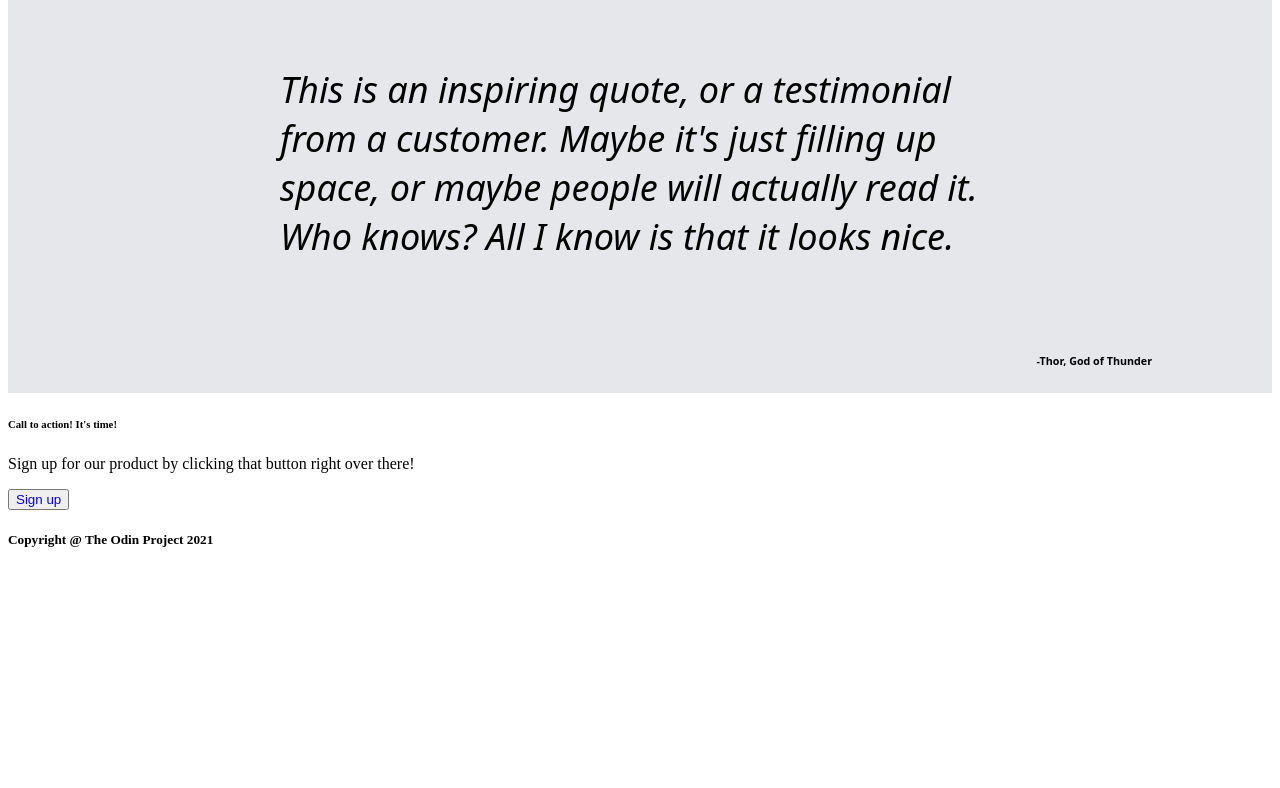
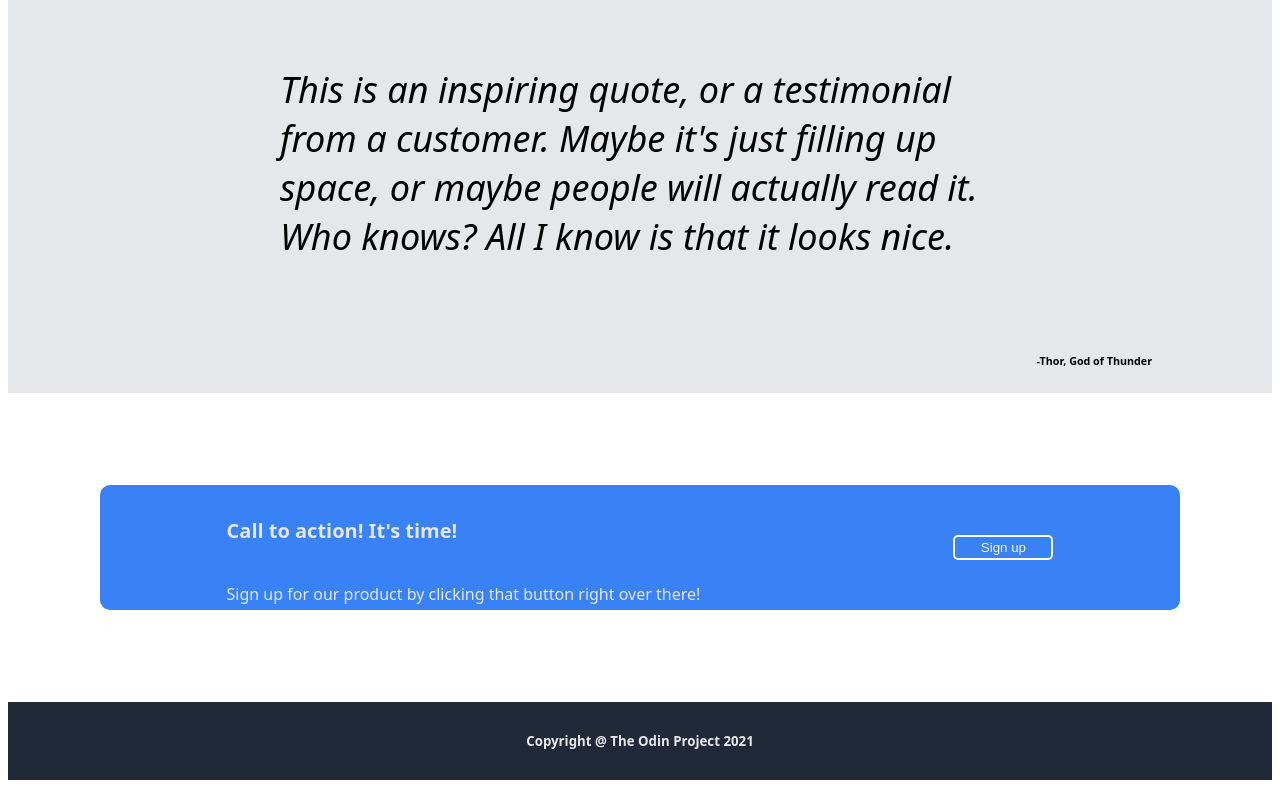
Before and after one commit to MJCLGIT/landing-page, a plain HTML site: page index.html in a window 1280 px wide. Shown: the part 889-1677 px from the top of the page. Before the commit the page ends 1459 px from the top, so only its background shows below. Drawn offline with Linux system fonts and the light colour scheme.

Commit message:
finish section 4. Issue with text.

```diff
--- a/index.html
+++ b/index.html
@@ -54,9 +54,11 @@
         <h6>-Thor, God of Thunder</h6>
     </div>
 
-    <div>
-        <h6>Call to action! It's time!</h6>
-        <p>Sign up for our product by clicking that button right over there!</p>
+    <div class="section-4">
+        <div class="text">
+            <div><h6>Call to action! It's time!</h6></div>
+            <div><p>Sign up for our product by clicking that button right over there!</p></div>
+        </div>
         <button>
             <a href=".">Sign up</a>
         </button>
--- a/style.css
+++ b/style.css
@@ -6,6 +6,15 @@ header {
     padding-left: 64px;
     padding-right: 64px;
     font-family: system-ui, -apple-system, BlinkMacSystemFont, 'Segoe UI', Roboto, Oxygen, Ubuntu, Cantarell, 'Open Sans', 'Helvetica Neue', sans-serif;
+}
+
+footer {
+    font-family: system-ui, -apple-system, BlinkMacSystemFont, 'Segoe UI', Roboto, Oxygen, Ubuntu, Cantarell, 'Open Sans', 'Helvetica Neue', sans-serif;
+    background-color: #1f2937;
+    padding: 8px;
+    color: #e5e7eb;
+    font-weight: lighter;
+    text-align: center;
 }
 
 .header-logo {
@@ -108,6 +117,9 @@ body {
     border-radius: 10px;
 }
 
+/* section 2 */
+/* section 3 */
+
 .section-3 {
     font-family: system-ui, -apple-system, BlinkMacSystemFont, 'Segoe UI', Roboto, Oxygen, Ubuntu, Cantarell, 'Open Sans', 'Helvetica Neue', sans-serif;
     display: flex;
@@ -130,3 +142,44 @@ body {
     align-self: flex-end;
     padding-right: 120px;
 }
+
+/* section 3 */
+/* section 4 */
+
+.section-4 {
+    font-family: system-ui, -apple-system, BlinkMacSystemFont, 'Segoe UI', Roboto, Oxygen, Ubuntu, Cantarell, 'Open Sans', 'Helvetica Neue', sans-serif;
+    display: flex;
+    /* padding: 10px; */
+    background-color: #3882F6;
+    margin: 92px;
+    justify-content: space-around;
+    border-radius: 10px;
+    color: #e5e7eb;
+}
+
+.section-4 h6 {
+    font-size: 20px;
+}
+
+.section-4 p {
+    font-weight: lighter;
+}
+
+.section-4 button {
+    align-self: center;
+    height: 25px;
+    width: 100px;
+    border: 2px solid white;
+    background-color: #3882F6;
+    border-radius: 5px;
+}
+
+.section-4 a:link {
+    color: #f9faf8;
+}
+
+.section-4 .text {
+    display: flex;
+    flex-direction: column;
+    line-height: 0;
+}
```
